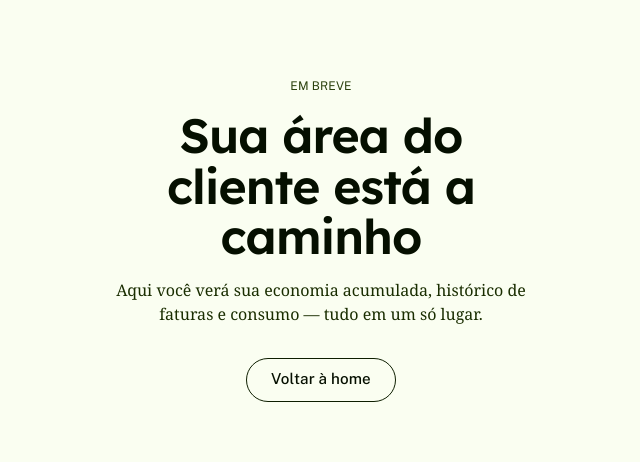
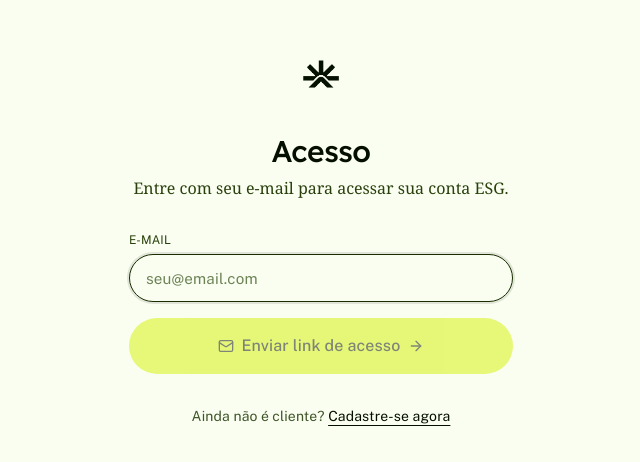
Before and after one commit to contatoenergysg-stack/energy-solar-green, a Next.js app: page /dashboard in a window 1280 px wide. Shown: the part 160-622 px from the top of the page, without its empty margins (319-959 px from the left). Built offline with nearby package versions, Linux system fonts and the light colour scheme; no server answers; a web font is replaced by a local one.

Commit message:
Dashboard: login inteligente com redirect para /admin se admin email

```diff
--- a/app/dashboard/page.tsx
+++ b/app/dashboard/page.tsx
@@ -1,7 +1,24 @@
+import { createClient } from "@/lib/supabase/server";
+import { redirect } from "next/navigation";
+import { DashboardLogin } from "@/components/admin/DashboardLogin";
 import Link from "next/link";
 import { Button } from "@/components/ui/Button";
 
-export default function DashboardPlaceholder() {
+const ADMIN_EMAILS = ["pedrochereghini@gmail.com"];
+
+export default async function DashboardPage() {
+  const supabase = await createClient();
+  const {
+    data: { user },
+  } = await supabase.auth.getUser();
+
+  // Admin logado → painel admin
+  if (user && ADMIN_EMAILS.includes(user.email ?? "")) {
+    redirect("/admin");
+  }
+
+  // Cliente logado → placeholder
+  if (user) {
     return (
       <div className="min-h-screen grid place-items-center px-6 bg-tertiary">
         <div className="text-center max-w-md">
@@ -22,3 +39,7 @@ export default function DashboardPlaceholder() {
       </div>
     );
   }
+
+  // Não logado → form de login
+  return <DashboardLogin />;
+}
--- /dev/null
+++ b/components/admin/DashboardLogin.tsx
@@ -0,0 +1,127 @@
+"use client";
+
+import { useState } from "react";
+import Image from "next/image";
+import Link from "next/link";
+import { Mail, ArrowRight, CheckCircle2 } from "lucide-react";
+import { signInWithMagicLink } from "@/app/actions/auth";
+import { Button } from "@/components/ui/Button";
+import { Input } from "@/components/ui/Input";
+
+export function DashboardLogin() {
+  const [email, setEmail] = useState("");
+  const [loading, setLoading] = useState(false);
+  const [sent, setSent] = useState(false);
+  const [error, setError] = useState<string | null>(null);
+
+  async function handleSubmit(e: React.FormEvent) {
+    e.preventDefault();
+    if (!email.trim()) return;
+    setLoading(true);
+    setError(null);
+
+    // Após o magic link, o callback redireciona para /dashboard,
+    // que detecta o e-mail admin e redireciona para /admin
+    const result = await signInWithMagicLink(email.trim(), "/dashboard");
+
+    setLoading(false);
+    if (!result.ok) {
+      setError(result.error ?? "Erro ao enviar link. Tente novamente.");
+      return;
+    }
+    setSent(true);
+  }
+
+  return (
+    <div className="min-h-screen flex items-center justify-center bg-tertiary px-5">
+      <div className="w-full max-w-sm">
+        {/* Logo */}
+        <div className="flex justify-center mb-10">
+          <Link href="/">
+            <Image
+              src="/logos/logo_dark.png"
+              alt="Energy Solar Green"
+              width={160}
+              height={40}
+              className="h-10 w-auto"
+            />
+          </Link>
+        </div>
+
+        {sent ? (
+          <div className="text-center">
+            <div className="inline-grid place-items-center w-16 h-16 rounded-full bg-primary/20 mb-6">
+              <CheckCircle2 size={28} className="text-secondary-900" />
+            </div>
+            <h1 className="font-display text-display-sm text-secondary-900">
+              Verifique seu e-mail
+            </h1>
+            <p className="mt-4 font-body text-secondary-600 leading-relaxed">
+              Enviamos um link de acesso para{" "}
+              <strong className="text-secondary-900">{email}</strong>.<br />
+              Clique no link para entrar.
+            </p>
+            <button
+              onClick={() => { setSent(false); setEmail(""); }}
+              className="mt-6 font-label text-sm text-secondary-500 underline underline-offset-4 hover:text-secondary-900"
+            >
+              Usar outro e-mail
+            </button>
+          </div>
+        ) : (
+          <>
+            <h1 className="font-display text-display-sm text-secondary-900 text-center mb-2">
+              Acesso
+            </h1>
+            <p className="font-body text-secondary-600 text-center mb-8">
+              Entre com seu e-mail para acessar sua conta ESG.
+            </p>
+
+            {error && (
+              <div className="mb-5 px-4 py-3 rounded-xl bg-red-50 border border-red-200 font-label text-sm text-red-700">
+                {error}
+              </div>
+            )}
+
+            <form onSubmit={handleSubmit} className="space-y-4">
+              <Input
+                label="E-mail"
+                type="email"
+                placeholder="seu@email.com"
+                value={email}
+                onChange={(e) => setEmail(e.target.value)}
+                required
+                autoComplete="email"
+                autoFocus
+              />
+              <Button
+                type="submit"
+                size="lg"
+                disabled={loading || !email.trim()}
+                className="w-full"
+              >
+                {loading ? "Enviando..." : (
+                  <>
+                    <Mail size={16} />
+                    Enviar link de acesso
+                    <ArrowRight size={16} />
+                  </>
+                )}
+              </Button>
+            </form>
+
+            <p className="mt-8 text-center font-label text-sm text-secondary-500">
+              Ainda não é cliente?{" "}
+              <Link
+                href="/onboarding/distribuidora"
+                className="text-secondary-900 underline underline-offset-4 hover:text-primary-700"
+              >
+                Cadastre-se agora
+              </Link>
+            </p>
+          </>
+        )}
+      </div>
+    </div>
+  );
+}
```
Lines whose indentation alone changed are shown as unchanged.
